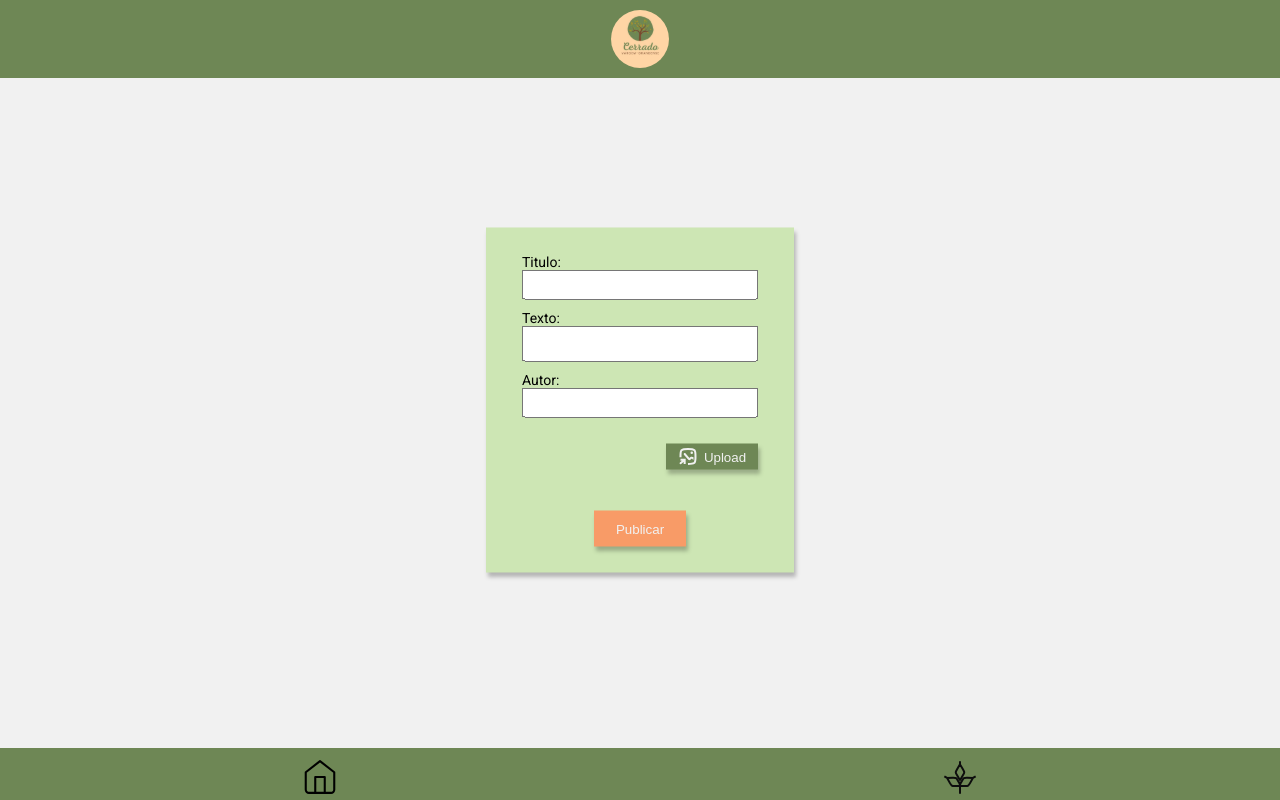
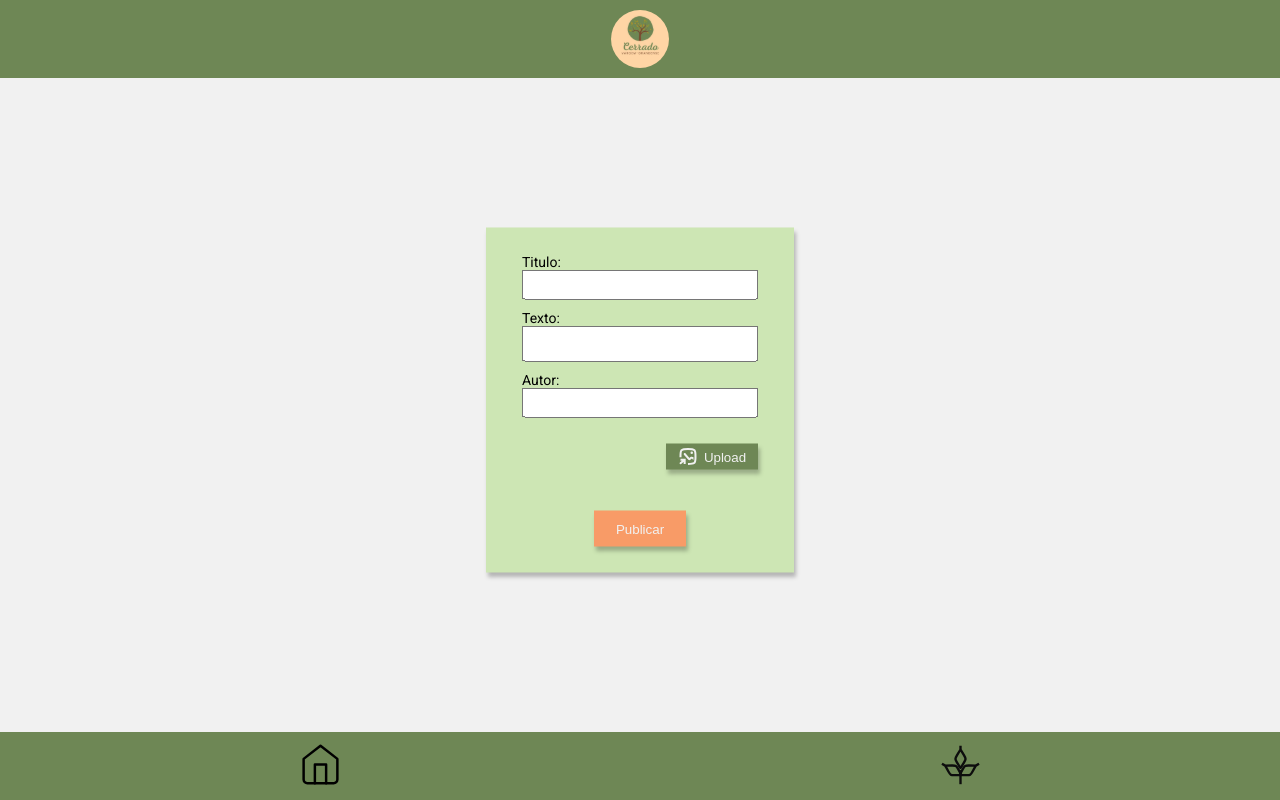
Before and after one commit to arthurfp16/tcc-app-etec-vgs, a Next.js app: page /postCreationMenu in a window 1280 px wide. Built offline with nearby package versions, Linux system fonts and the light colour scheme.

Commit message:
fix: aumenta os botoes no footer

```diff
--- a/src/styles/components/CreationMenuFormStyle.js
+++ b/src/styles/components/CreationMenuFormStyle.js
@@ -2,7 +2,6 @@ import styled from "styled-components"
 
 export const Form = styled.form`
     width: 100%;
-    height: fit-content;
     position: absolute;
     top: 50%;
     left: 50%;
--- a/src/styles/components/footerStyles.js
+++ b/src/styles/components/footerStyles.js
@@ -16,7 +16,6 @@ export const FooterContainer = styled.footer`
     justify-content: space-around;
 
     width: 100%;
-    max-height: 52px;
 
     position: fixed;
     bottom: 0px;
@@ -29,7 +28,7 @@ export const IconLink = ({ href, imgSrc, imgAlt, dissable= "false" }) => {
     return (
         <Link href={href}>
             <ImageContainer dissable={dissable}>
-                <Image src={imgSrc} alt={imgAlt}  />
+                <Image src={imgSrc}  height={45} width={45} alt={imgAlt}  />
             </ImageContainer>
         </Link>
     )
```
